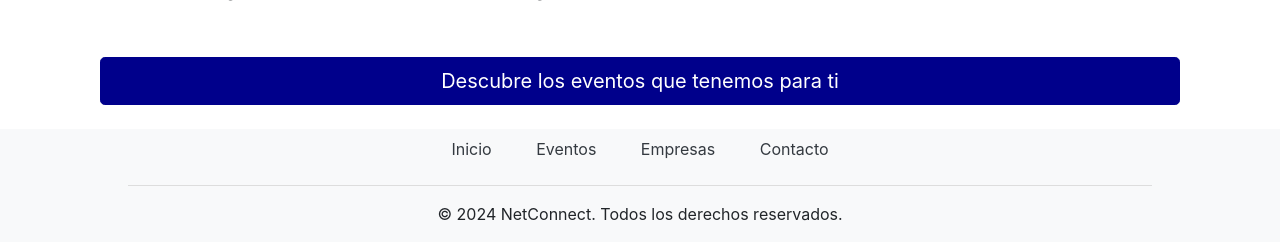
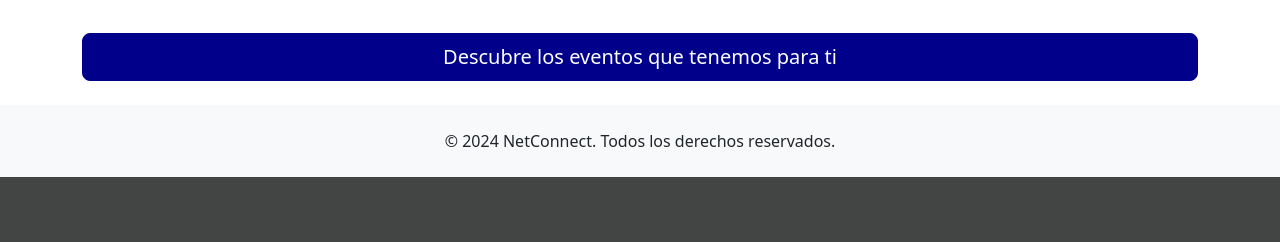
Before and after one commit to ACarmona4/netconnectproject, a Django app: page / in a window 1280 px wide. Shown: the part 1428-1670 px from the top of the page. After the commit the page ends 1605 px from the top, so only its background shows below. Run offline with Django 5.2, Linux system fonts and the light colour scheme; some libraries are stand-ins or nearby versions.

Commit message:
Añadir eventos.html y corrección bootstrap 5.3.3

```diff
--- a/company/admin.py
+++ b/company/admin.py
@@ -1,5 +1,5 @@
 from django.contrib import admin
-from .models import company
+from .models import Company
 
 # Register your models here.
-admin.site.register(company)
+admin.site.register(Company)
--- a/company/models.py
+++ b/company/models.py
@@ -1,7 +1,8 @@
 from django.db import models
 
 # Create your models here.
-class company(models.Model):
+class Company(models.Model):
+    id = models.AutoField(primary_key=True)
     logo = models.ImageField(upload_to='company/images/', default='company/images/default.jpg')
     name = models.CharField(max_length=100)
     description = models.TextField(max_length=300)
--- a/event/admin.py
+++ b/event/admin.py
@@ -1,5 +1,5 @@
 from django.contrib import admin
-from .models import event
+from .models import Event
 
 # Register your models here.
-admin.site.register(event)
+admin.site.register(Event)
--- a/event/models.py
+++ b/event/models.py
@@ -1,7 +1,8 @@
 from django.db import models
 
 # Create your models here.
-class event(models.Model):
+class Event(models.Model):
+    id = models.AutoField(primary_key=True)
     picture = models.ImageField(upload_to='event/images/', default='event/images/default.jpg')
     name = models.CharField(max_length=100)
     description = models.TextField(max_length=300)
--- a/event/templates/home.html
+++ b/event/templates/home.html
@@ -5,24 +5,23 @@
 
 {% block content %}
 
-<div class="hero-section" style="position: relative; height: 80vh; background-image: url('{% static 'images/fondo.jpg' %}'); background-size: cover; background-position: center; width: 100%;">
-    <div style="position: absolute; top: 0; left: 0; width: 100%; height: 100%; background-color: rgba(0, 0, 0, 0.65);"></div>
-    <div class="hero-content" style="position: absolute; top: 50%; left: 5%; transform: translateY(-50%); color: white; z-index: 1;">
-        <h3 class="display-4" style="font-weight: bold;">Somos</h3>
-        <h1 class="display-1" style="font-weight: bold;">NetConnect</h1>
-        <h4 class="lead" style="font-weight: bold;">CREA CONEXIONES VALIOSAS</h4>
+<div class="hero-section position-relative" style="height: 80vh; background-image: url('{% static 'images/fondo.jpg' %}'); background-size: cover; background-position: center; width: 100%;">
+    <div class="position-absolute top-0 start-0 w-100 h-100 bg-dark opacity-75"></div>
+    <div class="hero-content position-absolute top-50 translate-middle-y text-white" style="z-index: 1; font-family: 'Poppins', sans-serif; padding-left: 100px;">
+        <h3 class="display-4 fw-bold">Somos</h3>
+        <h1 class="display-1 fw-bold">NetConnect</h1>
+        <h4 class="lead fw-bold"><span style="color: #00b359;">CREA CONEXIONES VALIOSAS</span></h4>
     </div>
 </div>
 
 <div class="container text-center mt-5">
-    <p> <Strong>Crea conexiones valiosas y lleva tu carrera profesional al siguiente nivel</Strong> con NetConnect. Aquí podrás informarte con eventos que ocurren en Colombia y poder acceder a toda la información necesaria desde la comodidad de tu hogar. ¡Nunca más vuelvas a perder una oportunidad laboral!</p>
+    <p><strong>Crea conexiones valiosas y lleva tu carrera profesional al siguiente nivel</strong> con NetConnect. Aquí podrás informarte sobre eventos que ocurren en Colombia y acceder a toda la información necesaria desde la comodidad de tu hogar. ¡Nunca más vuelvas a perder una oportunidad laboral!</p>
 </div>
 
 <div class="container text-center mt-5">
-    <h2>Tenemos presencia en <Strong>las principales ciudades de Colombia</Strong></h2>
+    <h2>Tenemos presencia en <strong>las principales ciudades de Colombia</strong></h2>
 </div>
 
-<!-- Imagenes de las ciudades -->
 <div class="container mt-5">
     <div class="row">
         <div class="col-md-3 text-center">
@@ -62,9 +61,8 @@
     </div>
 </div>
 
-
 <div class="container text-center mt-5">
-    <a href="#" class="btn btn-primary btn-lg" style="width: 100%; background-color: #00008b; border-color: #00008b;">Descubre los eventos que tenemos para ti</a>
+    <a href="{% url 'events' %}" class="btn btn-primary btn-lg w-100" style="background-color: #00008b; border-color: #00008b;">Descubre los eventos que tenemos para ti</a>
 </div>
 
 {% endblock %}
--- a/event/views.py
+++ b/event/views.py
@@ -1,5 +1,14 @@
 from django.shortcuts import render
+from django.http import JsonResponse
+from .models import Event
+from django.utils import timezone
 
 # Create your views here.
 def home(request):
     return render(request, 'home.html')
+
+def displayEvents(request):
+    current_time = timezone.now()
+    events = Event.objects.filter(date__gte=current_time).order_by('date')[:4]
+
+    return render(request, 'events.html', {'events': events})
--- a/netconnect/templates/base.html
+++ b/netconnect/templates/base.html
@@ -7,12 +7,10 @@
 
     {% load static %}
 
-    <link href="https://stackpath.bootstrapcdn.com/bootstrap/4.5.2/css/bootstrap.min.css" rel="stylesheet">
-    <script src="https://code.jquery.com/jquery-3.5.1.slim.min.js"></script>
-    <script src="https://cdn.jsdelivr.net/npm/@popperjs/core@2.9.2/dist/umd/popper.min.js"></script>
-    <script src="https://stackpath.bootstrapcdn.com/bootstrap/4.5.2/js/bootstrap.min.js"></script>
+    <!-- Bootstrap 5.3.3 CSS -->
+    <link href="https://cdn.jsdelivr.net/npm/bootstrap@5.3.3/dist/css/bootstrap.min.css" rel="stylesheet">
 
-    <!-- Google Fonts -->
+    <!-- Importar Google Fonts -->
     <link href="https://fonts.googleapis.com/css2?family=Poppins:wght@600&family=Quicksand:wght@600&display=swap" rel="stylesheet">
 
     <!-- Estilos personalizados -->
@@ -22,19 +20,21 @@
 
     <!-- Navbar -->
     <nav class="navbar navbar-expand-lg navbar-light bg-light">
+        <div class="container-fluid">
             <a class="navbar-brand" href="#">
                 <span style="color: #00b359; font-family: 'Poppins', sans-serif; font-weight: 600;">Net</span><span style="color: #001f3f; font-family: 'Poppins', sans-serif; font-weight: 600;">Connect</span>
+                <span style="color: #999; font-size: 0.8em;">by magneto</span>
             </a>
-        <button class="navbar-toggler" type="button" data-toggle="collapse" data-target="#navbarNav" aria-controls="navbarNav" aria-expanded="false" aria-label="Toggle navigation">
+            <button class="navbar-toggler" type="button" data-bs-toggle="collapse" data-bs-target="#navbarNav" aria-controls="navbarNav" aria-expanded="false" aria-label="Toggle navigation">
                 <span class="navbar-toggler-icon"></span>
             </button>
             <div class="collapse navbar-collapse" id="navbarNav">
-            <ul class="navbar-nav ml-auto">
-                <li class="nav-item active">
-                    <a class="nav-link" href="{% url 'home' %}">Inicio</a>
+                <ul class="navbar-nav ms-auto">
+                    <li class="nav-item">
+                        <a class="nav-link active" href="{% url 'home' %}">Inicio</a>
                     </li>
                     <li class="nav-item">
-                    <a class="nav-link" href="#">Eventos</a>
+                        <a class="nav-link" href="{% url 'events' %}">Eventos</a>
                     </li>
                     <li class="nav-item">
                         <a class="nav-link" href="#">Empresas</a>
@@ -44,10 +44,11 @@
                     </li>
                 </ul>
             </div>
+        </div>
     </nav>
 
     <!-- Contenido principal -->
-    <div class="container mt-2">
+    <div class="container-fluid mt-2">
         {% block content %}
         {% endblock content %}
     </div>
@@ -55,26 +56,12 @@
     <!-- Footer -->
     <footer class="bg-light text-center text-lg-start mt-4">
         <div class="container p-2">
-            <ul class="list-inline">
-                <li class="list-inline-item">
-                    <a href="{% url 'home' %}" class="nav-link d-inline text-dark">Inicio</a>
-                </li>
-                <li class="list-inline-item">
-                    <a href="#" class="nav-link d-inline text-dark">Eventos</a>
-                </li>
-                <li class="list-inline-item">
-                    <a href="#" class="nav-link d-inline text-dark">Empresas</a>
-                </li>
-                <li class="list-inline-item">
-                    <a href="#" class="nav-link d-inline text-dark">Contacto</a>
-                </li>
-            </ul>
-        </div>
-        <hr style="width: 80%; margin: 0 auto; border-top: 1px solid #ddd;">
         <div class="text-center p-3">
             © 2024 NetConnect. Todos los derechos reservados.
         </div>
     </footer>
 
+    <!-- Bootstrap 5.3.3 JS, Popper.js -->
+    <script src="https://cdn.jsdelivr.net/npm/bootstrap@5.3.3/dist/js/bootstrap.bundle.min.js"></script>
 </body>
 </html>
--- a/netconnect/urls.py
+++ b/netconnect/urls.py
@@ -24,6 +24,7 @@ from django.conf.urls.static import static
 urlpatterns = [
     path('admin/', admin.site.urls),
     path('', eventViews.home, name='home'),
+    path('events/', eventViews.displayEvents, name='events'),
 ]
 
 urlpatterns += static(settings.MEDIA_URL, document_root=settings.MEDIA_ROOT)
```
Also changed, not shown: event/templates/events.html (added, +54 -0 lines), company/migrations/0003_alter_company_id.py (added), event/migrations/0003_alter_event_id.py (added), 1 other file. Lines whose indentation alone changed are shown as unchanged.
